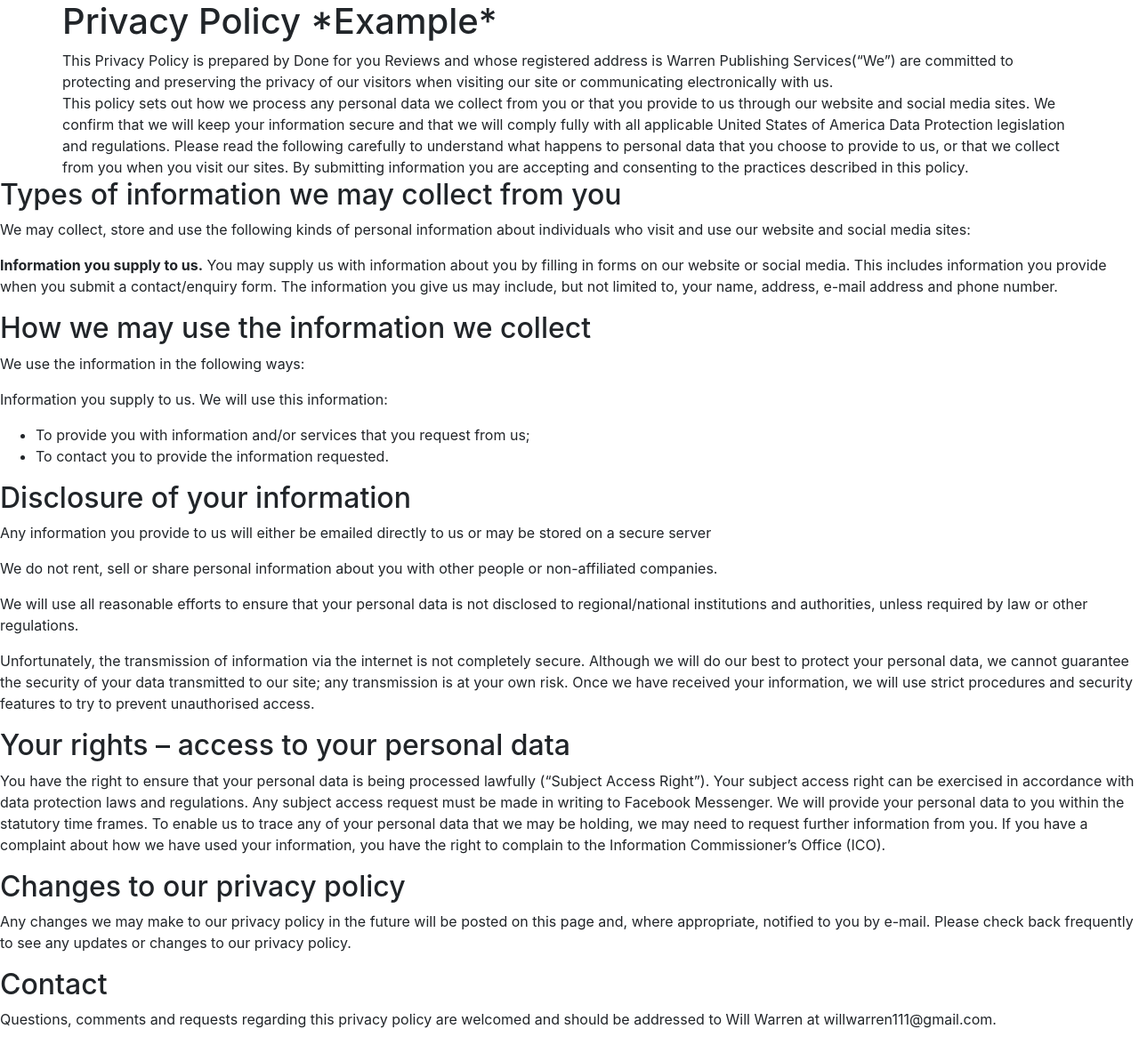
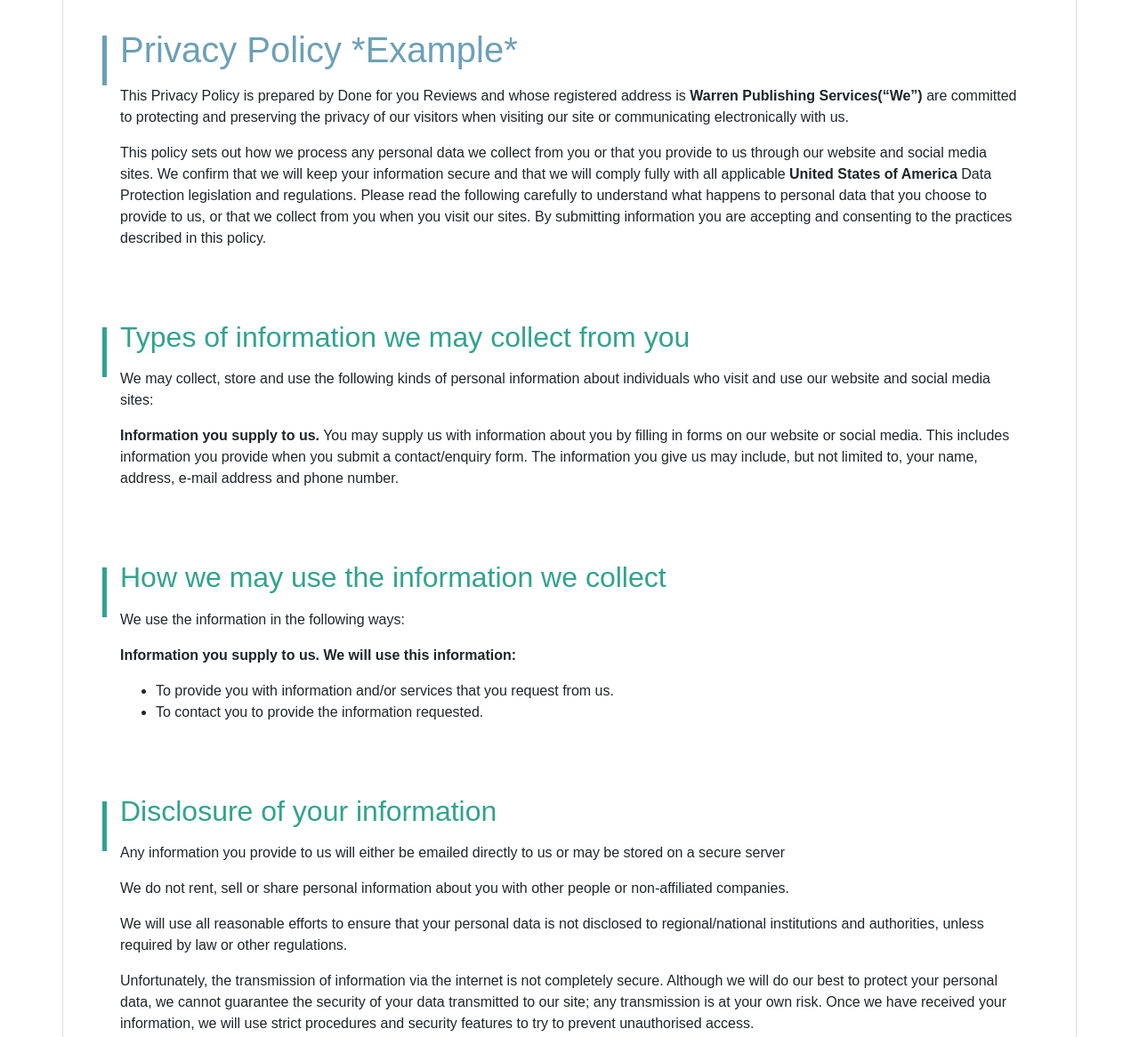
Before and after one commit to santokhan/will-warren, a plain HTML site: page index.html in a window 1280 px wide. Shown: the top 1166 px of the page at 89% size. Drawn offline with nearby package versions, Linux system fonts and the light colour scheme.

Commit message:
Second Commit

```diff
--- a/index.html
+++ b/index.html
@@ -8,56 +8,129 @@
     <!-- Required meta tags -->
     <meta charset="utf-8">
     <meta name="viewport" content="width=device-width, initial-scale=1, shrink-to-fit=no">
-
     <!-- Bootstrap CSS -->
     <link rel="stylesheet" href="https://stackpath.bootstrapcdn.com/bootstrap/4.3.1/css/bootstrap.min.css" integrity="sha384-ggOyR0iXCbMQv3Xipma34MD+dH/1fQ784/j6cY/iJTQUOhcWr7x9JvoRxT2MZw1T"
         crossorigin="anonymous">
-    <link href="https://cdnjs.cloudflare.com/ajax/libs/font-awesome/5.13.0/css/all.min.css" rel="stylesheet">
+    <!-- <link href="https://cdnjs.cloudflare.com/ajax/libs/font-awesome/5.13.0/css/all.min.css" rel="stylesheet"> -->
+    <style>
+        * {
+            font-family: 'Poppins', sans-serif;
+        }
+
+        h1,
+        h2 {
+            font-weight: normal;
+            margin-bottom: 1rem
+        }
+
+        a {
+            color: black;
+            background: transparent;
+            text-decoration: underline;
+        }
+
+        .crystal-blue {
+            color: #6ca0b6;
+        }
+
+        .terra-cotta {
+            /* color: #e9785b; */
+            color: #31a38d;
+        }
+
+        .zomp {
+            color: #31a38d;
+        }
+
+        .left-border-crystal-blue::before,
+        .left-border-terra-cotta::before,
+        .left-border-zomb::before {
+            content: "";
+            position: absolute;
+            left: -20px;
+            top: 8px;
+            height: 56px;
+            width: 5px;
+            padding: 28px 2.5px;
+        }
+
+        .left-border-crystal-blue::before {
+            background-color: #6ca0b6;
+        }
+
+        .left-border-terra-cotta::before {
+            background-color: #e9785b;
+        }
+
+        .left-border-zomb::before {
+            background-color: #31a38d;
+        }
+
+        section.container {
+            padding: 1.5rem 3rem;
+            border-left: 1px solid #ddd;
+            border-right: 1px solid #ddd;
+            position: relative;
+        }
+
+        @media (min-width:1280px) {
+            section.container {
+                padding: 2rem 4rem;
+                border-left: 1px solid #ddd;
+                border-right: 1px solid #ddd;
+                position: relative;
+            }
+        }
+    </style>
 </head>
 
 <body>
-    <header></header>
+    <header>
+        <section class="container">
+            <div class="position-relative">
+                <h1 class="crystal-blue left-border-crystal-blue">Privacy Policy *Example*</h1>
+                <p class="">
+                    This Privacy Policy is prepared by Done for you Reviews and whose registered address is <b>Warren Publishing Services(“We”)</b> are committed to protecting and preserving the
+                    privacy of our visitors when visiting our site or communicating electronically with us.
+                </p>
+                <p class="">
+                    This policy sets out how we process any personal data we collect from you or that you provide to us through our website and social media sites. We confirm that we will keep your
+                    information secure and that we will comply fully with all applicable <b class="text-italic">United States of America</b> Data Protection legislation and regulations. Please read
+                    the following carefully to understand what happens to personal data that you choose to provide to us, or that we collect from you when you visit our sites. By submitting
+                    information you are accepting and consenting to the practices described in this policy.
+                </p>
+            </div>
+        </section>
+    </header>
     <main>
         <section class="container">
-            <div class="row">
-                <h1 class="">Privacy Policy *Example*</h1>
-                <div class="">
-                    This Privacy Policy is prepared by Done for you Reviews and whose registered address is Warren Publishing Services(“We”) are committed to protecting and preserving the privacy of
-                    our visitors when visiting our site or communicating electronically with us.
-                </div>
-                <div class="">
-                    This policy sets out how we process any personal data we collect from you or that you provide to us through our website and social media sites. We confirm that we will keep your
-                    information secure and that we will comply fully with all applicable United States of America Data Protection legislation and regulations. Please read the following carefully to
-                    understand what happens to personal data that you choose to provide to us, or that we collect from you when you visit our sites. By submitting information you are accepting and
-                    consenting to the practices described in this policy.
-                </div>
-            </div>
-        </section>
-
-        <section>
-            <div class="">
-                <h2 class="">Types of information we may collect from you</h2>
-                <p class="">We may collect, store and use the following kinds of personal information about individuals who visit and use our website and social media sites:</p>
+            <div class="position-relative">
+                <h2 class="terra-cotta left-border-zomb">Types of information we may collect from you</h2>
+                <p class="">
+                    We may collect, store and use the following kinds of personal information about individuals who visit and use our website and social media sites:
+                </p>
                 <p>
                     <b>Information you supply to us.</b> You may supply us with information about you by filling in forms on our website or social media. This includes information you provide when you
                     submit a contact/enquiry form. The information you give us may include, but not limited to, your name, address, e-mail address and phone number.
                 </p>
             </div>
         </section>
-        <section>
-            <div>
-                <h2>How we may use the information we collect</h2>
+        <section class="container">
+            <div class="position-relative">
+                <h2 class="terra-cotta left-border-zomb">How we may use the information we collect</h2>
                 <p>We use the information in the following ways:</p>
-                <p>Information you supply to us. We will use this information:</p>
+                <p>
+                    <b>Information you supply to us. We will use this information:</b>
+                </p>
                 <ul>
-                    <li>To provide you with information and/or services that you request from us;</li>
+                    <li>To provide you with information and/or services that you request from us.</li>
                     <li>To contact you to provide the information requested.</li>
                 </ul>
             </div>
         </section>
-        <section>
-            <div>
-                <h2>Disclosure of your information</h2>
+        <section class="container">
+            <div class="position-relative">
+                <h2 class="terra-cotta left-border-zomb">Disclosure of your information</h2>
                 <p>
                     Any information you provide to us will either be emailed directly to us or may be stored on a secure server</p>
                 <p>
@@ -71,13 +144,12 @@
                     security of your data
                     transmitted to our site; any transmission is at your own risk. Once we have received your information, we will use strict procedures and security features to try to prevent
                     unauthorised access.
-
                 </p>
             </div>
         </section>
-        <section>
-            <div>
-                <h2>Your rights – access to your personal data</h2>
+        <section class="container">
+            <div class="position-relative">
+                <h2 class="terra-cotta left-border-zomb">Your rights – access to your personal data</h2>
                 <p>
                     You have the right to ensure that your personal data is being processed lawfully (“Subject Access Right”). Your subject access right can be exercised in accordance with data
                     protection laws and regulations. Any subject access request must be made in writing to Facebook Messenger. We will provide your personal data to you within the statutory time
@@ -86,50 +158,28 @@
                 </p>
             </div>
         </section>
-        <section>
-            <div>
-                <h2>Changes to our privacy policy</h2>
+        <section class="container">
+            <div class="position-relative">
+                <h2 class="terra-cotta left-border-zomb">Changes to our privacy policy</h2>
                 <p>
                     Any changes we may make to our privacy policy in the future will be posted on this page and, where appropriate, notified to you by e-mail. Please check back frequently to see any
                     updates or changes to
                     our privacy policy.
-
                 </p>
             </div>
         </section>
-        <section>
-            <div>
-                <h2>Contact</h2>
-                <p>Questions, comments and requests regarding this privacy policy are welcomed and should be addressed to Will Warren at willwarren111@gmail.com.</p>
+    </main>
+    <footer>
+        <section class="container">
+            <div class="position-relative">
+                <h2 class="terra-cotta left-border-zomb">Contact</h2>
+                <p>
+                    Questions, comments and requests regarding this privacy policy are welcomed and should be addressed to <b>Will Warren</b> at <a
+                        href="mailto:willwarren111@gmail.com">willwarren111@gmail.com</a>.
+                </p>
             </div>
         </section>
-        <section>
-            <div>
-                <h2></h2>
-                <p></p>
-            </div>
-        </section>
-        <section>
-            <div>
-                <h2></h2>
-                <p></p>
-            </div>
-        </section>
-        <section>
-            <div>
-                <h2></h2>
-                <p></p>
-            </div>
-        </section>
-    </main>
-    <footer></footer>
-    <!-- Optional JavaScript -->
-    <!-- jQuery first, then Popper.js, then Bootstrap JS -->
-    <script src="https://code.jquery.com/jquery-3.3.1.slim.min.js" integrity="sha384-q8i/X+965DzO0rT7abK41JStQIAqVgRVzpbzo5smXKp4YfRvH+8abtTE1Pi6jizo" crossorigin="anonymous"></script>
-    <script src="https://cdnjs.cloudflare.com/ajax/libs/popper.js/1.14.7/umd/popper.min.js" integrity="sha384-UO2eT0CpHqdSJQ6hJty5KVphtPhzWj9WO1clHTMGa3JDZwrnQq4sF86dIHNDz0W1"
-        crossorigin="anonymous"></script>
-    <script src="https://stackpath.bootstrapcdn.com/bootstrap/4.3.1/js/bootstrap.min.js" integrity="sha384-JjSmVgyd0p3pXB1rRibZUAYoIIy6OrQ6VrjIEaFf/nJGzIxFDsf4x0xIM+B07jRM"
-        crossorigin="anonymous"></script>
+    </footer>
 </body>
 
 </html>
```
